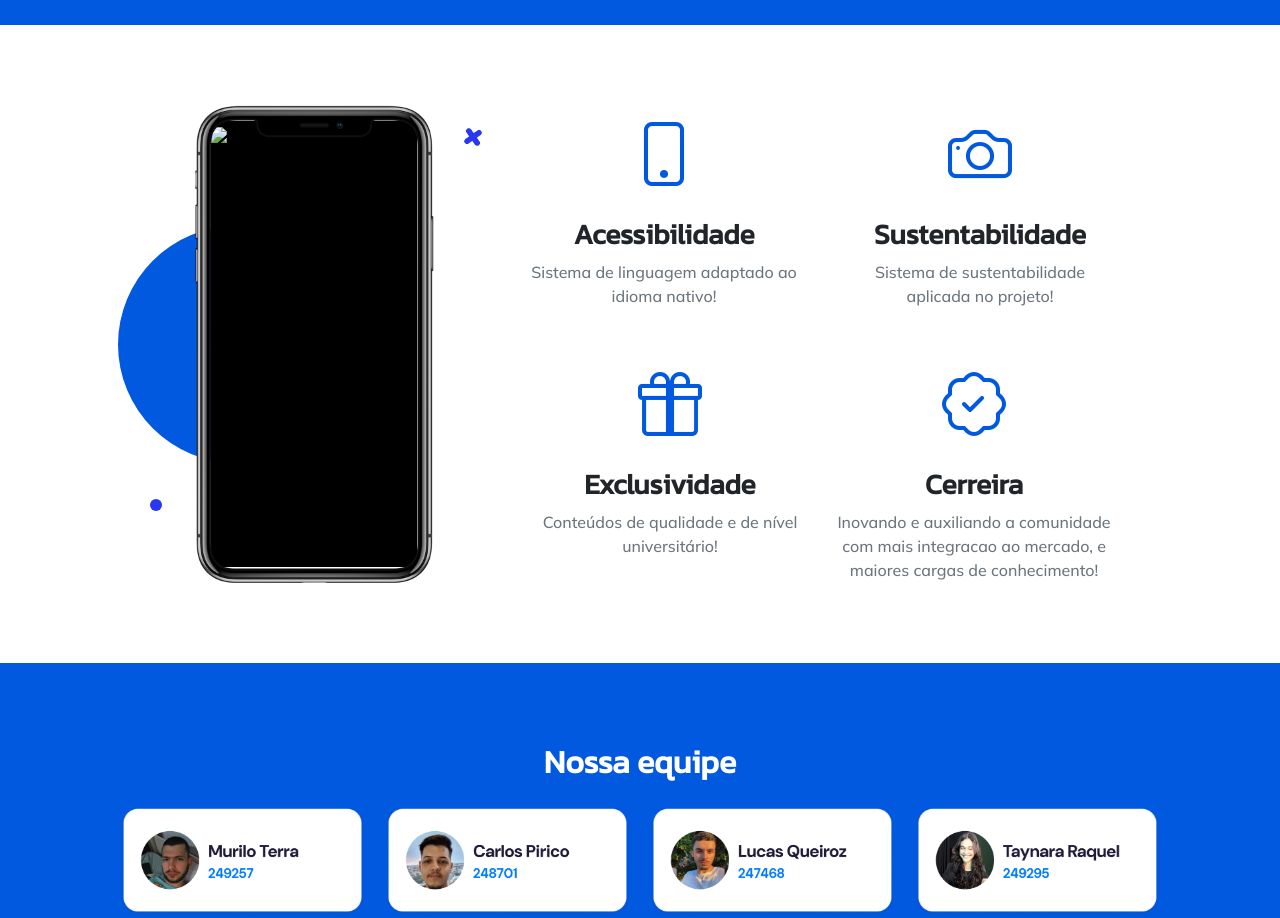
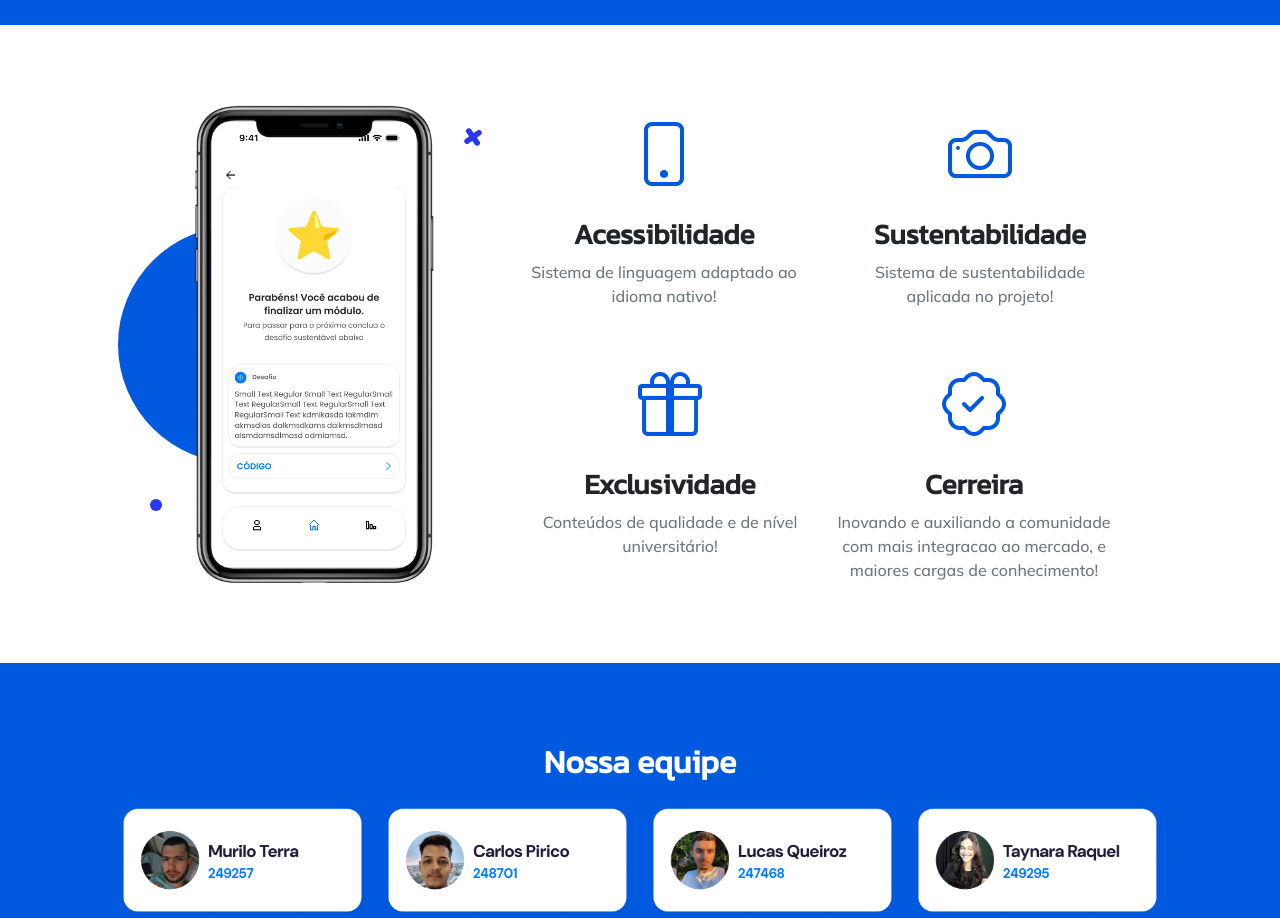
Before and after one commit to taynarossauro/LP-Know-How, a website: page index.html in a window 1280 px wide. Shown: the part 1060-1978 px from the top of the page. Drawn offline with nearby package versions, Linux system fonts and the light colour scheme; files whose address does not match are found by name.

Commit message:
add mg device

```diff
--- a/index.html
+++ b/index.html
@@ -165,7 +165,7 @@
                                         <!-- * * Set the max width of your media to 100% and the height to-->
                                         <!-- * * 100% like the demo example below.-->
                                         <div>
-                                            <img src="scr/assets/img/modulo_tela.png style="max-width: 100%; height: auto;" />
+                                            <img src="src/assets/img/modulo_tela.png" alt="Módulo Tela" style="max-width: 100%; height: 100%;" />
                                         </div>
                                     </div>
                                 </div>
```
